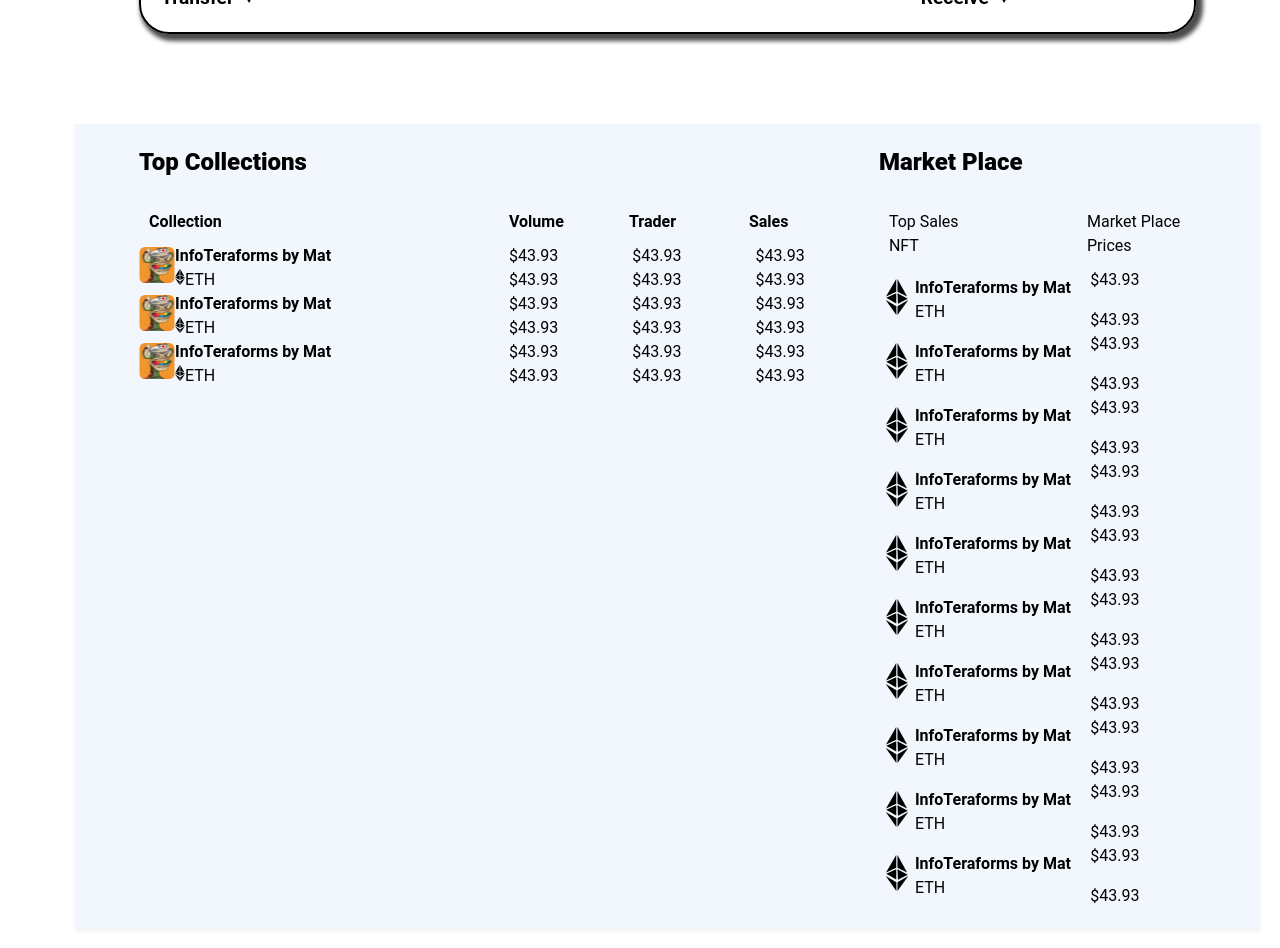
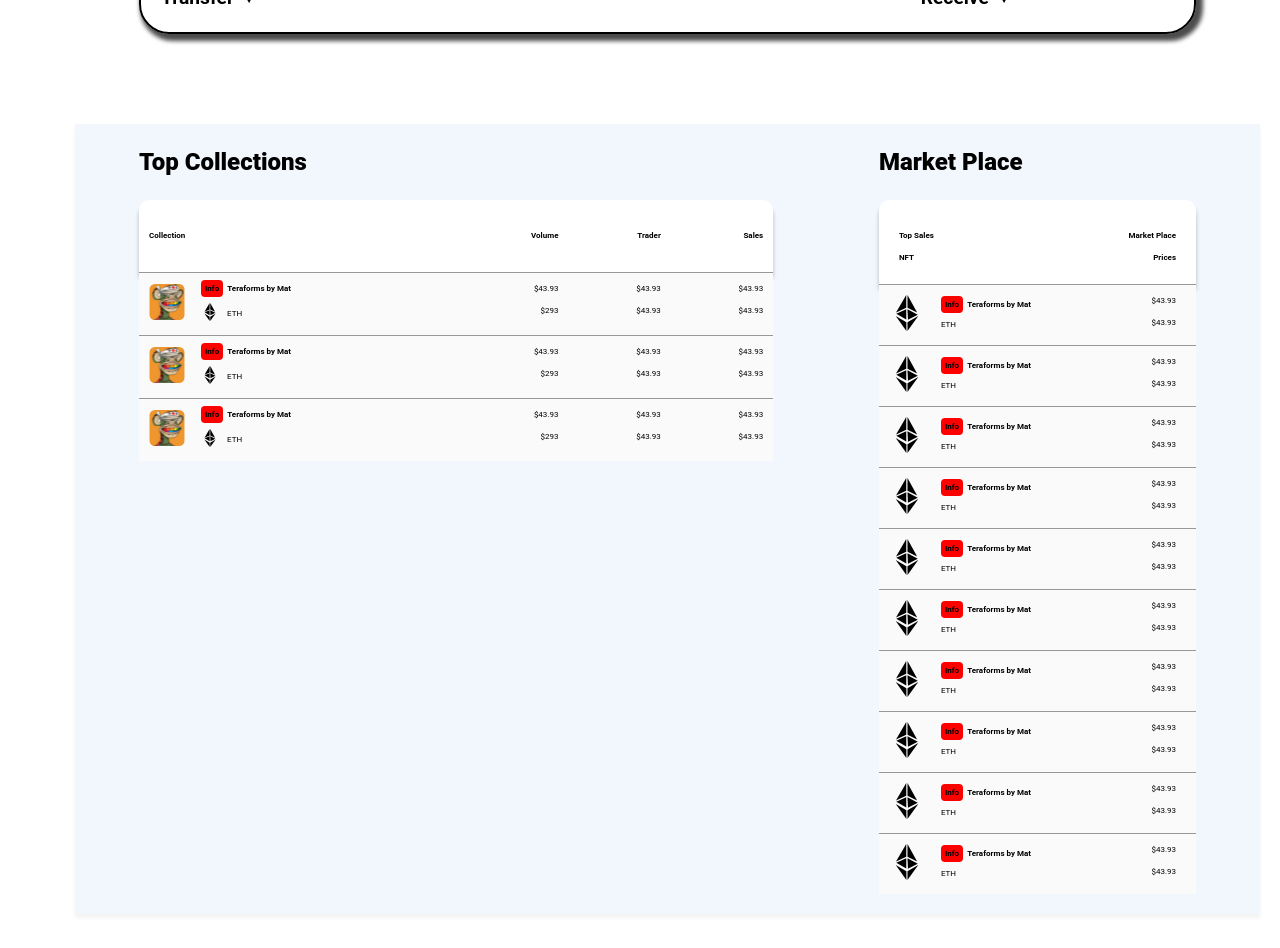
Before and after one commit to peteruche21/klaytn, a Next.js app in the folder next-app/: page /nft in a window 1280 px wide. Shown: the part 1060-2008 px from the top of the page. Built offline with nearby package versions, Linux system fonts and the light colour scheme.

Commit message:
MArketplace and Top collections completed

```diff
--- a/next-app/components/Collections/index.module.css
+++ b/next-app/components/Collections/index.module.css
@@ -1,5 +1,6 @@
 .container {
   padding-bottom: 50px;
+  font-size: 0.5rem;
 }
 
 .grid,
@@ -15,6 +16,32 @@
 }
 
 .header {
+  font-weight: 700;
+  background-color: white;
+  padding: 30px 10px;
+  border-top-left-radius: 10px;
+  border-top-right-radius: 10px;
+  box-shadow: 0px 6px 4px rgba(0, 0, 0, 0.25);
+}
+.header h4 {
+  text-align: right;
+}
+.header h4:first-child {
+  text-align: left;
+}
+
+.grid {
+  background-color: #fafafa;
   padding: 10px;
-  font-weight: 700;
+  border-top: 1px solid rgba(128, 128, 128, 0.8);
 }
+.price {
+  text-align: right;
+}
+.change {
+  margin-top: 10px;
+  text-align: right;
+}
+
+@media screen and (min-width: 568px) {
+}
--- a/next-app/components/Collections/index.tsx
+++ b/next-app/components/Collections/index.tsx
@@ -21,15 +21,15 @@ function index() {
           <NftAbout img={ape} token={eth} />
           <div className={style.price}>
             <p>$43.93</p>
-            <p className="">$43.93</p>
+            <p className={style.change}>$293</p>
           </div>
           <div className={style.price}>
             <p>$43.93</p>
-            <p className="">$43.93</p>
+            <p className={style.change}>$43.93</p>
           </div>
           <div className={style.price}>
             <p>$43.93</p>
-            <p className="">$43.93</p>
+            <p className={style.change}>$43.93</p>
           </div>
         </div>
       ))}
--- a/next-app/components/Market/index.module.css
+++ b/next-app/components/Market/index.module.css
@@ -1,3 +1,6 @@
+.container {
+  font-size: 0.5rem;
+}
 .grid,
 .header {
   display: grid;
@@ -10,7 +13,34 @@
   margin-bottom: 20px;
 }
 .header {
+  font-weight: 700;
+  background-color: white;
+  padding: 30px 20px 10px;
+  border-top-left-radius: 10px;
+  border-top-right-radius: 10px;
+  box-shadow: 0px 6px 4px rgba(0, 0, 0, 0.25);
+}
+
+.right {
+  text-align: right;
+}
+
+.header h4 {
+  margin-bottom: 10px;
+}
+
+.grid {
+  background-color: #fafafa;
   padding: 10px;
+  border-top: 1px solid rgba(128, 128, 128, 0.8);
+}
+
+.price {
+  text-align: right;
+  padding-right: 10px;
+}
+.change {
+  margin-top: 10px;
 }
 @media screen and (min-width: 768px) {
   .grid,
--- a/next-app/components/Market/index.tsx
+++ b/next-app/components/Market/index.tsx
@@ -5,21 +5,25 @@ import eth from "../../assets/images/eth.svg";
 
 function index() {
   return (
-    <div>
+    <div className={style.container}>
       <h2 className={style.title}>Market Place</h2>
 
       <div className={style.header}>
-        <h4>Top Sales</h4>
-        <h4>Market Place</h4>
-        <h4>NFT</h4>
-        <h4>Prices</h4>
+        <div className={style.left}>
+          <h4>Top Sales</h4>
+          <h4>NFT</h4>
+        </div>
+        <div className={style.right}>
+          <h4>Market Place</h4>
+          <h4>Prices</h4>
+        </div>
       </div>
       {[...Array(10)].map((data) => (
         <div className={style.grid}>
           <NftAbout img={eth} />
           <div className={style.price}>
             <p>$43.93</p>
-            <p className="mt-4">$43.93</p>
+            <p className={style.change}>$43.93</p>
           </div>
         </div>
       ))}
--- a/next-app/components/NftAbout/index.tsx
+++ b/next-app/components/NftAbout/index.tsx
@@ -6,15 +6,15 @@ function index({ img, token }) {
       <div className="">
         <Image src={img} width={36} height={36} />
       </div>
-      <div className="">
+      <div className="ml-1 md:ml-4">
         <p className="font-bold">
-          <span className="color-red">Info</span>
+          <span className="bg-[red] mr-1 p-1 mb-4 rounded">Info</span>
           Teraforms by Mat
         </p>
-        <p className="flex items-center">
+        <p className="flex items-center mt-2">
           {token && (
-            <span>
-              <Image src={token} />
+            <span className="mr-2 ">
+              <Image src={token} width={18} height={18} />
             </span>
           )}
           ETH
--- a/next-app/pages/nft/NFT.module.css
+++ b/next-app/pages/nft/NFT.module.css
@@ -13,17 +13,18 @@
   margin-top: 70px;
 }
 
-@media screen and (min-width: 768px) {
+@media screen and (min-width: 968px) {
   .collections_market {
     display: flex;
-    /* justify-content: space-evenly; */
+    justify-content: space-between;
   }
   .collections {
-    flex: 0.7;
+    flex: 0.6;
     width: 100%;
   }
   .market {
     flex: 0.3;
     width: 100%;
+    /* margin-left: 10vw; */
   }
 }
```
